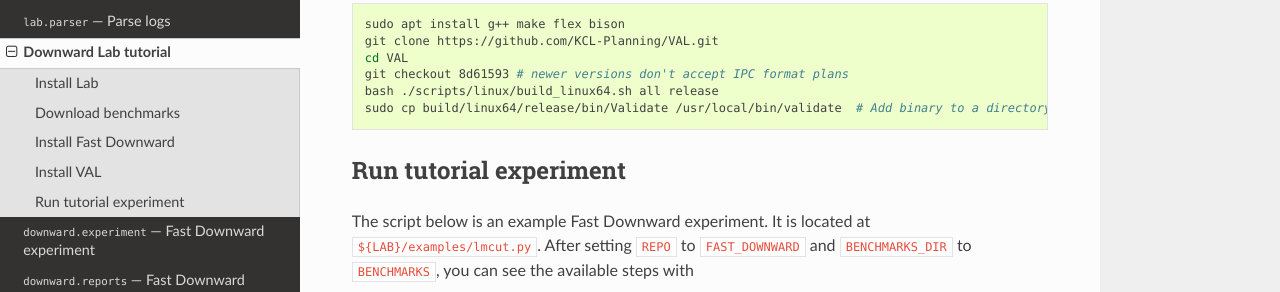
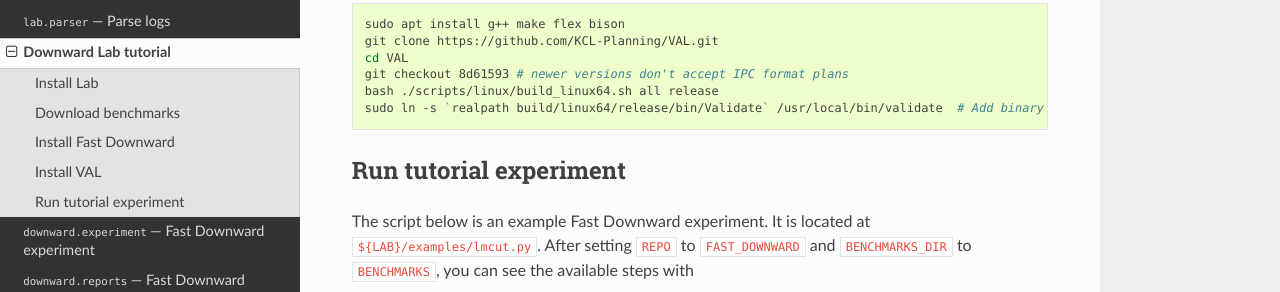
Before and after one commit to aibasel/lab, a Sphinx documentation site: the page built from docs/downward.tutorial.rst, in a window 1280 px wide and 900 px high, scrolled down 1540 px. Shown: the part 159-451 px from the top of the window. Built offline with Sphinx 7.4.7 and the Read the Docs theme 2.0.0, drawn with Linux system fonts in a browser that asks for light colours; pages that are not in the unit, such as notebooks, are missing from menus.

Commit message:
VAL installation instructions: use symlink

```diff
--- a/docs/downward.tutorial.rst
+++ b/docs/downward.tutorial.rst
@@ -51,7 +51,7 @@ Install VAL
     cd VAL
     git checkout 8d61593 # newer versions don't accept IPC format plans
     bash ./scripts/linux/build_linux64.sh all release
-    sudo cp build/linux64/release/bin/Validate /usr/local/bin/validate  # Add binary to a directory on PATH.
+    sudo ln -s `realpath build/linux64/release/bin/Validate` /usr/local/bin/validate  # Add binary to a directory on PATH.
 
 
 Run tutorial experiment
```
